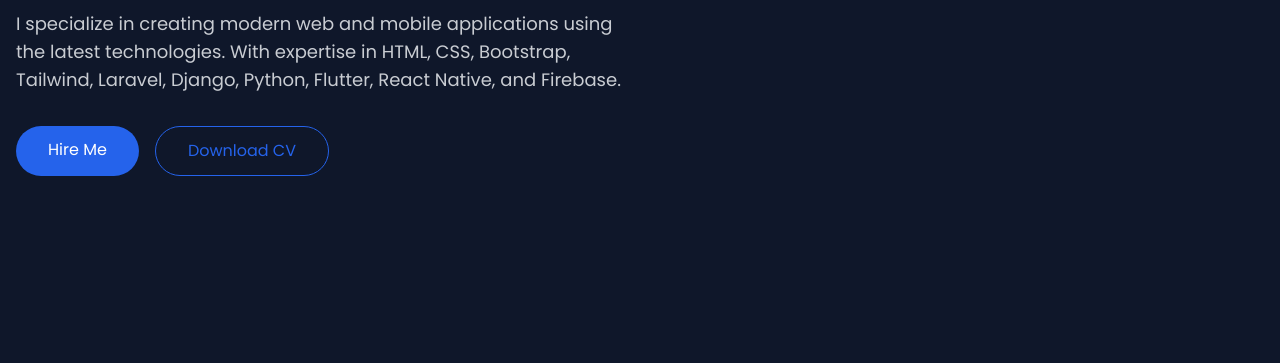
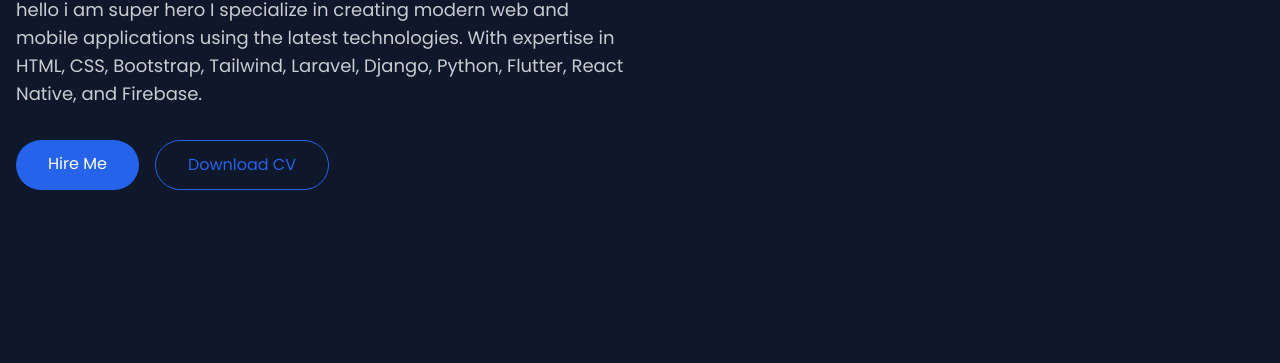
Before and after one commit to xMaan1/Portfolio-Site, a plain HTML site: page index.html in a window 1280 px wide. Shown: the part 437-800 px from the top of the page. Drawn offline with nearby package versions, Linux system fonts and the light colour scheme; no server answers.

Commit message:
testing hosting

```diff
--- a/index.html
+++ b/index.html
@@ -80,7 +80,7 @@
                     <h2 class="text-2xl md:text-3xl mb-6">
                         <span id="typed"></span>
                     </h2>
-                    <p class="text-lg mb-8 text-light/80">                        I specialize in creating modern web and mobile applications using the latest technologies.
+                    <p class="text-lg mb-8 text-light/80">          hello i am super hero              I specialize in creating modern web and mobile applications using the latest technologies.
                         With expertise in HTML, CSS, Bootstrap, Tailwind, Laravel, Django, Python, Flutter, React Native, and Firebase.
                     </p>
                     <div class="flex gap-4">
```
